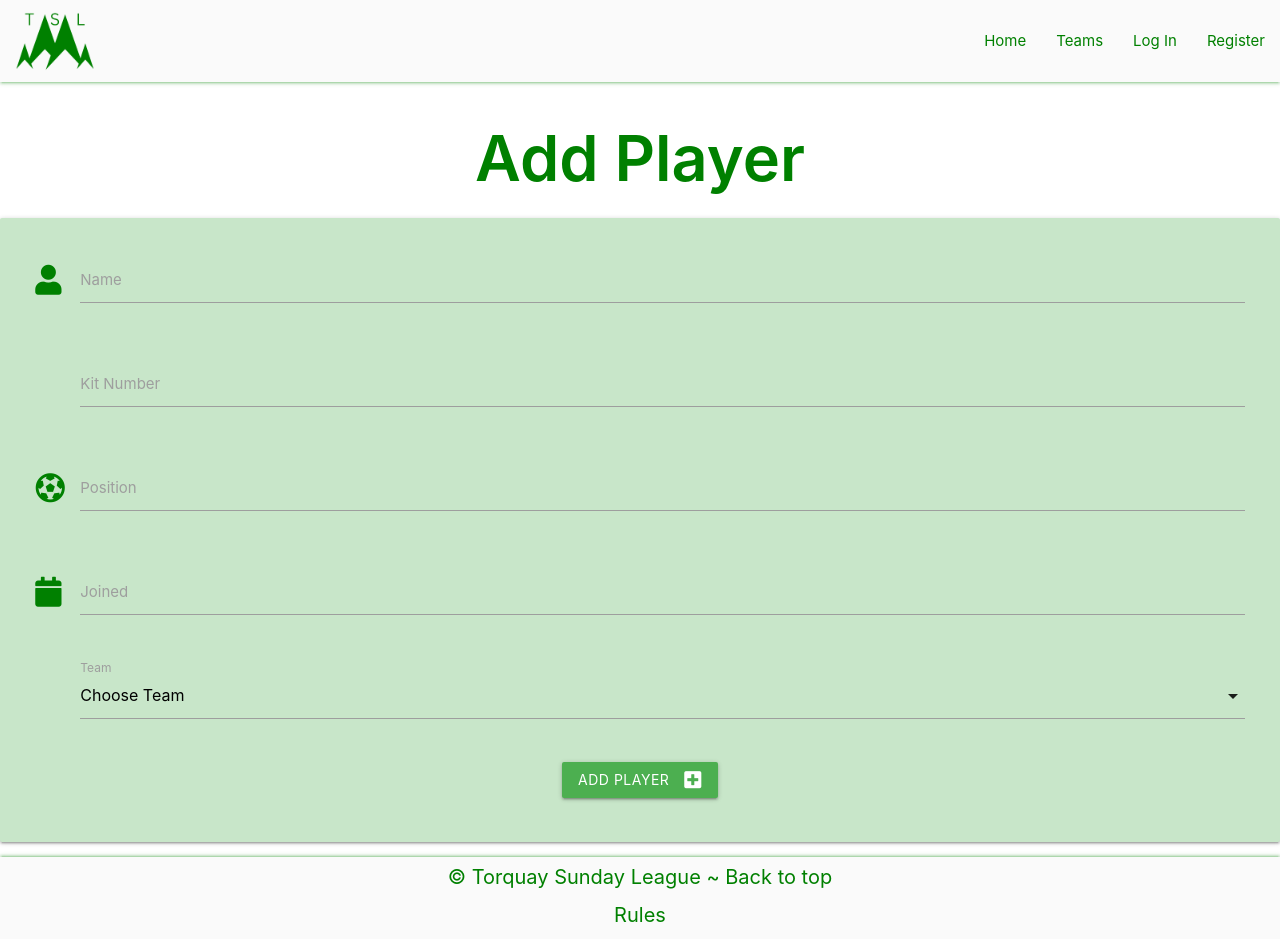
After one commit to ryanmcnally93/project-three-torquay-sunday-league, a Flask app: page /add_player in a window 1280 px wide. The commit adds this page. Run offline with Flask 3, Linux system fonts and the light colour scheme.

Commit message:
Can add players to database

```diff
--- a/torquay_sunday_league/routes.py
+++ b/torquay_sunday_league/routes.py
@@ -134,3 +134,32 @@ def delete_team(team_id):
     db.session.delete(team)
     db.session.commit()
     return redirect(url_for("teams"))
+
+
+@app.route("/players")
+def players():
+    players = Player.query.order_by(Player.player_name).all()
+    return render_template("players.html", players=players)
+
+
+@app.route("/add_player", methods=["GET", "POST"])
+def add_player():
+    teams = Team.query.order_by(Team.team_name).all()
+    if request.method == "POST":
+        player = Player(
+            player_kit_number=request.form.get("player_kit_number"),
+            player_name=request.form.get("player_name"),
+            player_position=request.form.get("player_position"),
+            player_joined=request.form.get("player_joined"),
+            team_id=request.form.get("team_id")
+            )
+        db.session.add(player)
+        db.session.commit()
+        return redirect(url_for("players"))
+    return render_template("add_player.html", teams=teams)
+
+
+@app.route("/team_profile/<int:id>", methods=["GET", "POST"])
+def team_profile(id):
+    team = Team.query.get_or_404(id)
+    return render_template("team_profile.html", team=team)
--- a/torquay_sunday_league/static/js/script.js
+++ b/torquay_sunday_league/static/js/script.js
@@ -4,4 +4,13 @@ document.addEventListener('DOMContentLoaded', function() {
 
     var modal = document.querySelectorAll('.modal');
     M.Modal.init(modal);
+
+    let datepicker = document.querySelectorAll('.datepicker');
+    M.Datepicker.init(datepicker, {
+        format: "dd mm, yyyy",
+        i18n: {done: "Select"}
+    });
+
+    let selects = document.querySelectorAll('select');
+    M.FormSelect.init(selects);
   });
--- /dev/null
+++ b/torquay_sunday_league/templates/add_player.html
@@ -0,0 +1,64 @@
+{% extends "base.html" %}
+{% block content %}
+
+<h1 class="main-heading">Add Player</h1>
+
+<div class="row card-panel green lighten-4">
+    <form class="col s12" method="POST" action="{{ url_for('add_player') }}">
+        <!-- Player Name -->
+        <div class="row">
+            <div class="input-field col s12">
+                <i class="fas fa-solid fa-user form-icon-colour prefix"></i>
+                <input id="player_name" name="player_name" type="text" minlength="3" maxlength="25" class="validate" required>
+                <label for="player_name">Name</label>
+            </div>
+        </div>
+        <!-- Player Kit Number -->
+        <div class="row">
+            <div class="input-field col s12">
+                <i class="fas fa-solid fa-shirt form-icon-colour prefix"></i>
+                <input id="player_kit_number" name="player_kit_number" type="number" class="validate" required>
+                <label for="player_kit_number">Kit Number</label>
+            </div>
+        </div>
+        <!-- Player Position -->
+        <div class="row">
+            <div class="input-field col s12">
+                <i class="fas fa-solid fa-futbol form-icon-colour prefix"></i>
+                <input id="player_position" name="player_position" minlength="3" maxlength="20" type="text" class="validate" required>
+                <label for="player_position">Position</label>
+            </div>
+        </div>
+        <!-- Player Joined -->
+        <div class="row">
+            <div class="input-field col s12">
+                <i class="fas fa-solid fa-calendar form-icon-colour prefix"></i>
+                <input id="player_joined" name="player_joined" type="text" class="datepicker validate" required>
+                <label for="player_joined">Joined</label>
+            </div>
+        </div>
+        <!-- Team -->
+        <div class="row">
+            <div class="input-field col s12">
+                <i class="fas fa-solid fa-people-group form-icon-colour prefix"></i>
+                <select id="team_id" name="team_id" class="validate">
+                    <option value="" disabled selected>Choose Team</option>
+                    {% for team in teams %}
+                        <option value="{{ team.id }}">{{ team.team_name }}</option>
+                    {% endfor %}
+                </select>
+                <label for="team_id">Team</label>
+            </div>
+        </div>
+        <!-- Submit -->
+        <div class="row">
+            <div class="col s12 center-align">
+                <button type="submit" class="btn green">
+                    Add Player <i class="fas fa-plus-square right"></i>
+                </button>
+            </div>
+        </div>
+    </form>
+</div>
+
+{% endblock %}
--- a/torquay_sunday_league/templates/teams.html
+++ b/torquay_sunday_league/templates/teams.html
@@ -25,7 +25,7 @@
               <span class="card-title">{{ team.team_name }}</span>
             </div>
             <div class="card-action">
-              <a class="btn blue" href="#">View Team</a>
+              <a class="btn blue" href="{{ url_for('team_profile', id=team.id) }}">View Team</a>
               <!-- if team.created_by == session.user -->
               <a class="btn green darken-4" href="{{ url_for('edit_team', team_id=team.id) }}">Edit Team</a>
               <a class="btn red modal-trigger" id="delete_team" href="#modal-{{ team.id }}">Delete Team</a>
```
Also changed, not shown: torquay_sunday_league/templates/players.html (added, +18 -0 lines), torquay_sunday_league/templates/team_profile.html (added, +30 -0 lines).
